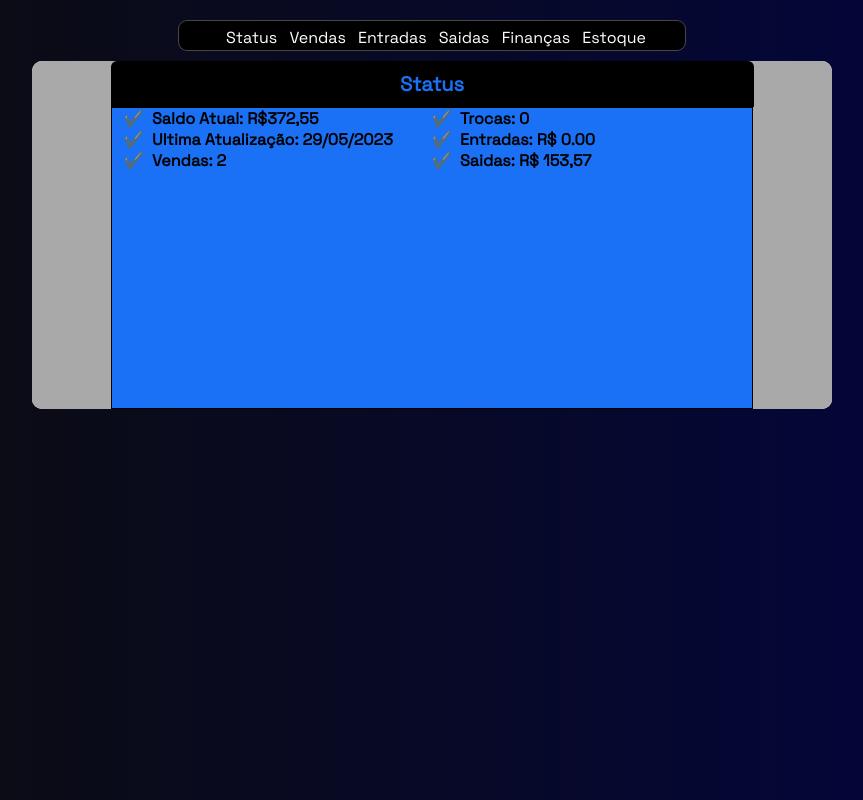
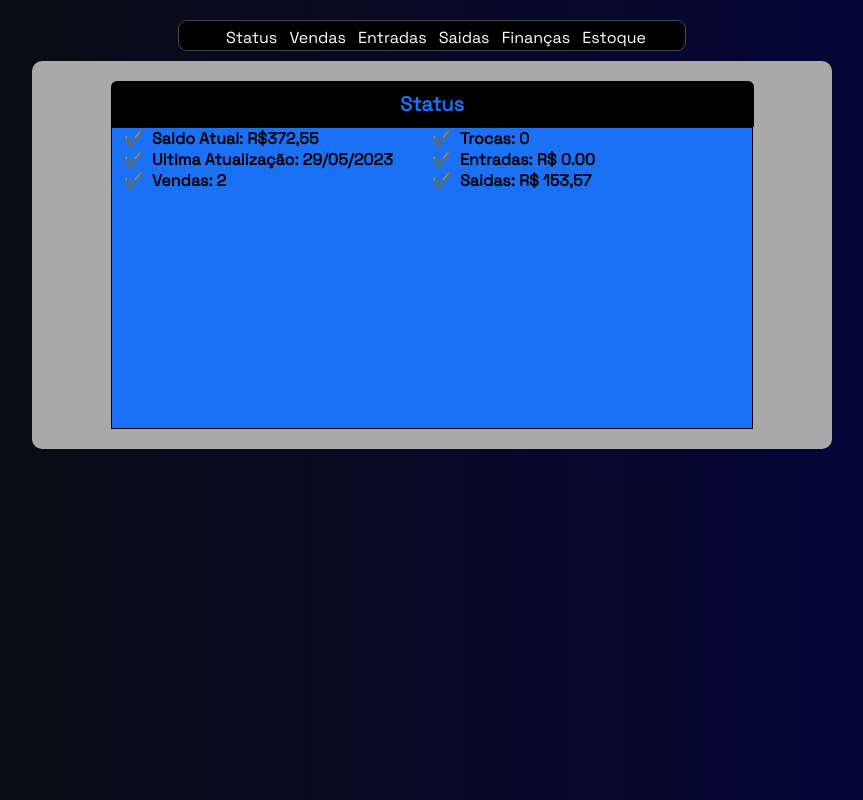
Before and after one commit to PlugoBr/gestao, a plain HTML site: page index.html in a window 1280 px wide. Shown: the whole page, without its empty margins (208-1071 px from the left). Drawn offline with Linux system fonts and the light colour scheme.

Commit message:
Update index.html

```diff
--- a/index.html
+++ b/index.html
@@ -10,8 +10,10 @@
 <style>
 
     main{
-        padding: 0px;
+        padding: 20px 0px 20px 0px;
         border-radius: 10px;
+        background-color: darkgray;
+
 
     }
     #saudacao{
@@ -25,6 +27,7 @@
         padding: 10px;
         border-radius: 6px 6px 0px 0px;
         max-width: 623px;
+
 
 
     }
@@ -41,6 +44,7 @@
         max-width: 600px;
         height: 300px;
         margin: auto;
+
         columns: 2;
         list-style-type: '\✔️\00A0\00A0';
         color: black;
```
